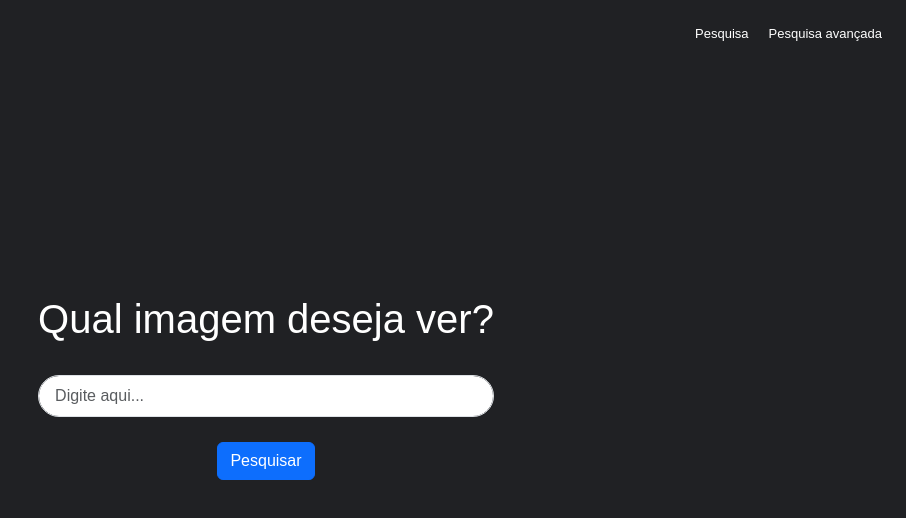
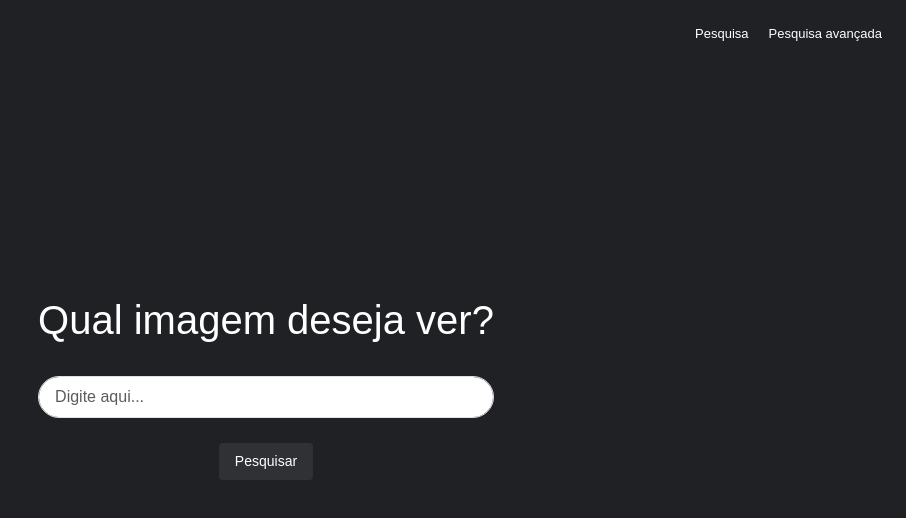
Before and after one commit to Rhanoi/CS50Web-2024, a plain HTML site: page week 0/pages/googleImage.html in a window 1280 px wide. Shown: the whole page, without its empty margins (374-1280 px from the left). Drawn offline with nearby package versions, Linux system fonts and the light colour scheme.

Commit message:
atualizando página de imagem

```diff
--- a/week 0/pages/googleImage.html
+++ b/week 0/pages/googleImage.html
@@ -20,7 +20,7 @@
                     <input class="form-control form-control-lg" type="text" placeholder="Digite aqui..." aria-label=".form-control-lg example" name="q" required>
                     <input type="hidden" name="udm" value="2">
                     <div class="d-grid gap-2 col-6 mx-auto">
-                        <button type="submit" class="btn btn-primary">Pesquisar</button>
+                        <button type="submit">Pesquisar</button>
 
                       </div>
                 </form>
```
Also changed, not shown: 1 other file.
